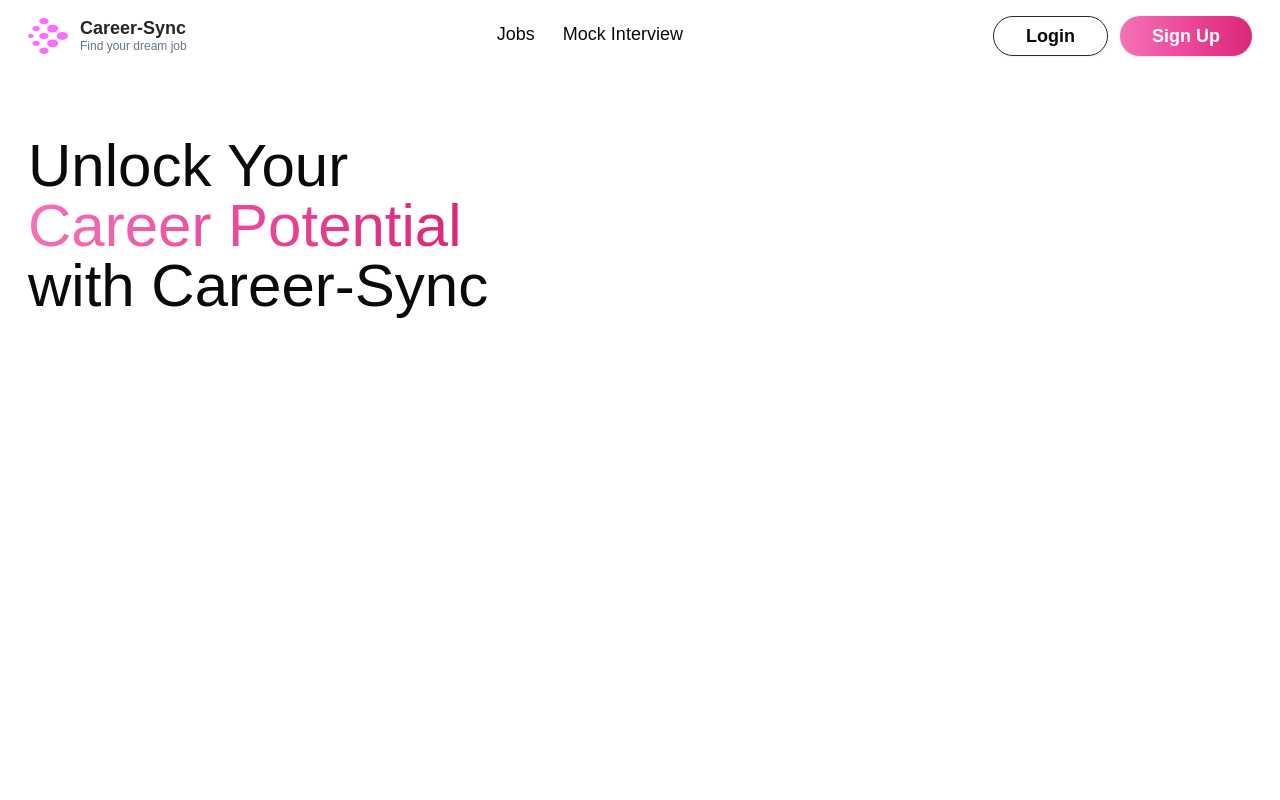
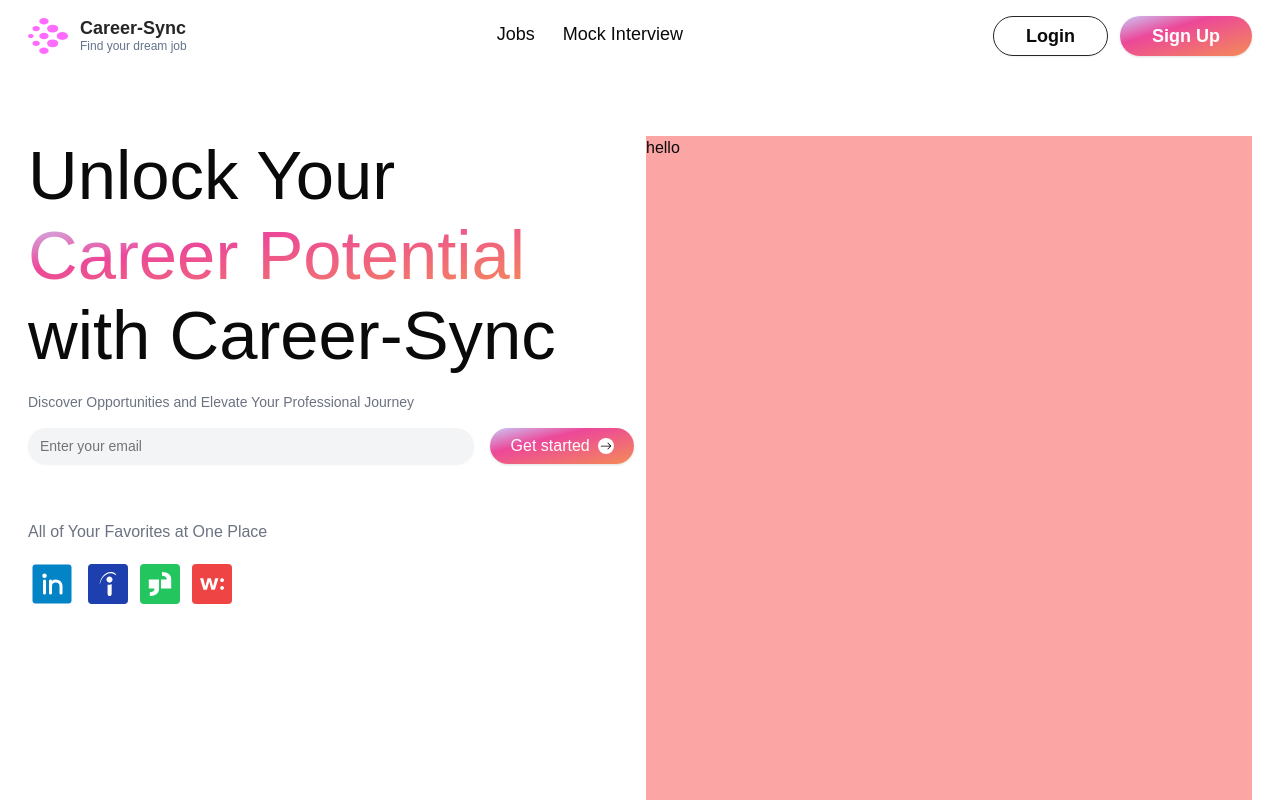
Before and after one commit to Arman6117/careerSync, a Next.js app in the folder client/: page / in a window 1280 px wide. Shown: the top 800 px of the page. Built offline with nearby package versions, Linux system fonts and the light colour scheme.

Commit message:
feat: add HeroSection component with email input and icons; update navbar button styling

```diff
--- a/client/app/(home)/_components/hero-section.tsx
+++ b/client/app/(home)/_components/hero-section.tsx
@@ -1,17 +1,53 @@
+
 import React from "react";
+import { Button } from "@/components/ui/button";
+import { Input } from "@/components/ui/input";
+
+import { BsArrowRight } from "react-icons/bs";
+import { PiLinkedinLogoFill } from "react-icons/pi";
+import { SiGlassdoor, SiIndeed, SiWellfound } from "react-icons/si";
 
 const HeroSection = () => {
   return (
-    <div className="flex max-w-screen-2xl justify-between">
-      <div className="md:w-2/3 w-full  h-screen bgred-300">
-        <h1 className="sm:text-7xl text-4xl  md:text-6xl leading-[3rem] sm:leading-[4.4rem] ">
+    <div className="flex md:flex-row gap-3 flex-col max-w-screen-2xl sm:justify-between">
+      <div className=" w-full flex flex-col gap-4 h-scree bgred-300">
+        <h1 className="sm:text-7xl text-5xl  md:text-[4.3rem] leading-[3rem] sm:leading-[5rem] ">
           Unlock Your <br />
-          <span className="bg-gradient-to-r bg-transparent bg-clip-text text-transparent from-pink-400 via-pink-500 to-pink-600">Career Potential</span>
+          <span className="bg-gradient-to-br bg-transparent bg-clip-text text-transparent from-indigo-200 from-[-3%] via-35%  via-pink-500 to-[150%] to-amber-400">
+            Career Potential
+          </span>
           <br />
           with Career-Sync
         </h1>
+        <p className="text-sm md:text-left text-center text-gray-500">
+          Discover Opportunities and Elevate Your Professional Journey
+        </p>
+        <div className="flex sm:flex-row flex-col items-center gap-4">
+          <Input
+            className="rounded-full bg-gray-100 border-none focus-visible:ring-slate-300"
+            placeholder="Enter your email"
+          />
+          <Button className="text-[16px] w-48 py-4 px-2  text-white hover:bg-gradient-to-b hover:outline hover:outline-1 transition-all hover:outline-neutral-800  hover:bg-clip-text hover:text-transparent  rounded-full from-indigo-200 from-[-3%] via-35% bg-gradient-to-br via-pink-500 to-[150%] to-amber-400">
+            Get started{" "}
+            <BsArrowRight
+              size={30}
+              className="bg-white rounded-full text-black h-10 w-10 p-0.5"
+            />
+          </Button>
+        </div>
+        <div className="flex flex-col mt-10">
+          <p className="text-base md:text-left text-center text-gray-500">
+            All of Your Favorites at One Place
+          </p>
+          <div className="flex gap-3 mt-4 md:justify-start items-center justify-center ">
+            <PiLinkedinLogoFill className="text-5xl b fill-sky-600" />
+            <SiIndeed className="text-[40px] text-center bg-blue-800 p-2 rounded fill-white" />
+            <SiGlassdoor className="text-[40px] text-center bg-green-500 p-2 rounded fill-white" />
+            <SiWellfound className="text-[40px] text-center bg-red-500 p-2 rounded fill-white" />
+          </div>
+        </div>
       </div>
-      <div className=""></div>
+      <div className="w-full h-screen bg-red-300">hello</div>
     </div>
   );
 };
--- a/client/app/(home)/_components/navbar.tsx
+++ b/client/app/(home)/_components/navbar.tsx
@@ -32,7 +32,7 @@ const Navbar = () => {
         </Button>
         <Button
           // size={"lg"}
-          className="font-semibold  md:h-10  md:px-8  md:text-lg text-white hover:bg-gradient-to-b hover:outline hover:outline-1 transition-all hover:outline-neutral-800  hover:bg-clip-text hover:text-transparent  rounded-full bg-gradient-to-r from-pink-400 via-pink-500 to-pink-600"
+          className="font-semibold  md:h-10  md:px-8  md:text-lg  text-white hover:bg-gradient-to-b hover:outline hover:outline-1 transition-all hover:outline-neutral-800  hover:bg-clip-text hover:text-transparent  rounded-full from-indigo-200 from-[-3%] via-35% bg-gradient-to-br via-pink-500 to-[150%]  to-amber-400"
         >
           Sign Up
         </Button>
--- a/client/package.json
+++ b/client/package.json
@@ -17,6 +17,7 @@
     "next-themes": "^0.4.4",
     "react": "^19.0.0",
     "react-dom": "^19.0.0",
+    "react-icons": "^5.4.0",
     "sonner": "^1.7.1",
     "tailwind-merge": "^2.6.0",
     "tailwindcss-animate": "^1.0.7"
```
Also changed, not shown: 1 other file (tests, documents, lock files or other folders).
